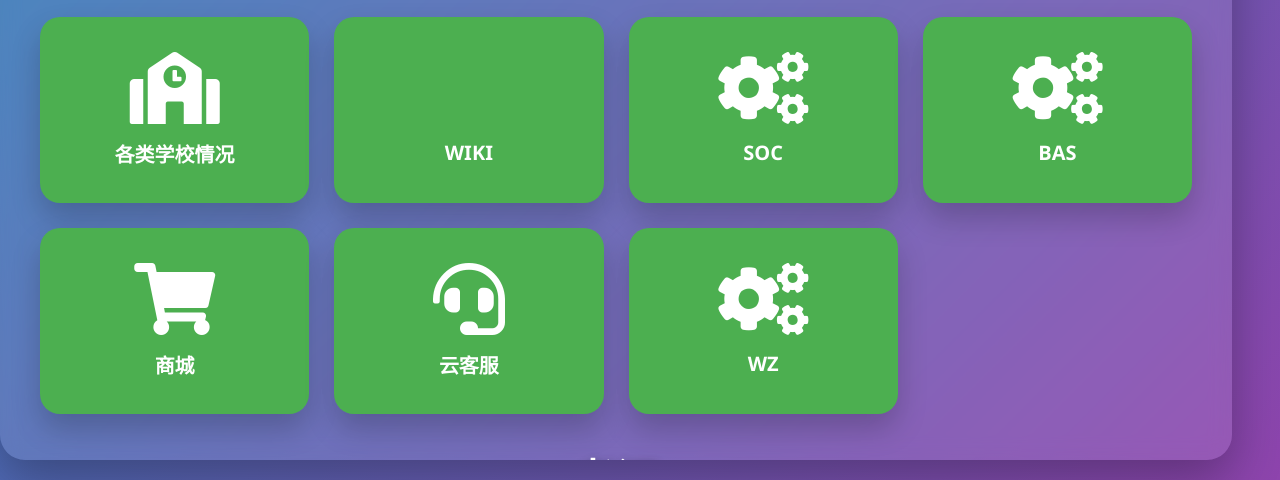
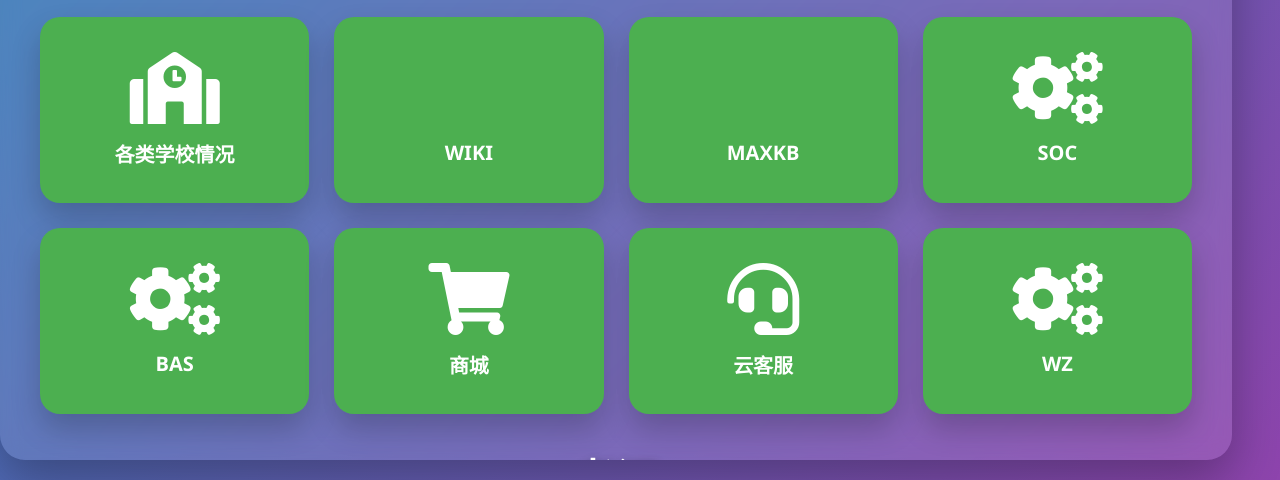
Before and after one commit to userwzking/userwzking.github.io, a plain HTML site: page index.html in a window 1280 px wide. Shown: the part 320-800 px from the top of the page. Drawn offline with Linux system fonts and the light colour scheme; a script that the page names is missing.

Commit message:
Update index.html

```diff
--- a/index.html
+++ b/index.html
@@ -243,6 +243,10 @@
                     <i class="fas fa-wikipedia-w"></i>
                     <p>Wiki</p>
                 </div>
+                 <div class="link-card new-road" onclick="window.open('http://1.85.6.2:8100/', '_blank')">
+                    <i class="fas fa-wikipedia-w"></i>
+                    <p>maxkb</p>
+                </div>
                 <div class="link-card new-road" onclick="window.open('https://web.soc.pro.wenet.group/', '_blank')">
                     <i class="fas fa-cogs"></i>
                     <p>SOC</p>
```
